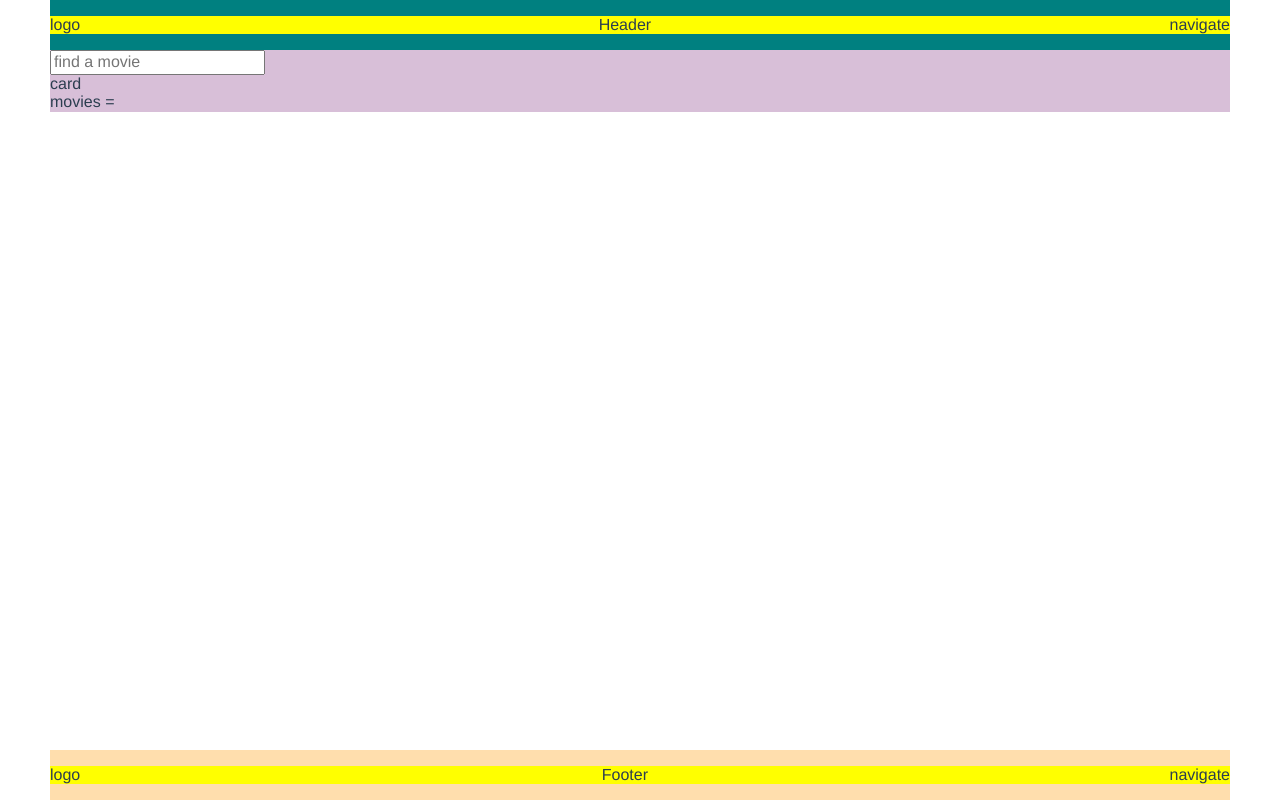
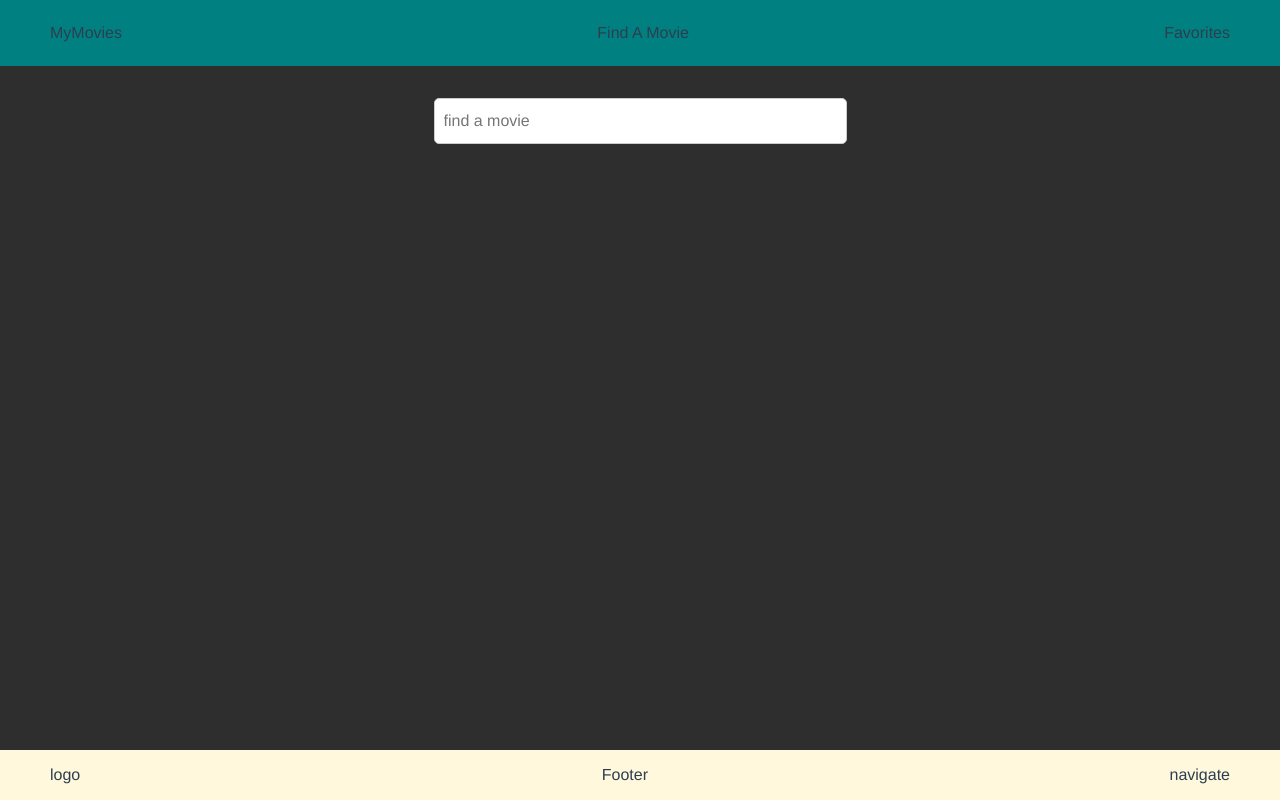
Before and after one commit to halilatilla/movie-search-vue, a Vue app: page / in a window 1280 px wide. Built offline with nearby package versions, Linux system fonts and the light colour scheme.

Commit message:
card added

```diff
--- a/src/App.vue
+++ b/src/App.vue
@@ -22,8 +22,9 @@ export default {
   font-family: Avenir, Helvetica, Arial, sans-serif;
   -webkit-font-smoothing: antialiased;
   -moz-osx-font-smoothing: grayscale;
+  background-color: rgb(45, 46, 45);
   color: #2c3e50;
-  max-width: 1180px;
+  //max-width: 1180px;
   margin: 0 auto;
   position: relative;
   height: 100vh;
--- a/src/components/Footer.vue
+++ b/src/components/Footer.vue
@@ -12,18 +12,18 @@ export default {};
 
 <style scoped lang="scss">
 .footer {
-  background-color: navajowhite;
   padding-top: 1rem;
   padding-bottom: 1rem;
   position: absolute;
   bottom: 0;
   left: 0;
   right: 0;
+  background-color: cornsilk;
   .items {
-    background-color: yellow;
     display: flex;
     justify-content: space-between;
-    margin: 0;
+    margin: 0 auto;
+    max-width: 1180px;
     .item {
       text-decoration: none;
       list-style: none;
--- a/src/components/Header.vue
+++ b/src/components/Header.vue
@@ -1,9 +1,9 @@
 <template lang='pug'>
   nav.header
     .items
-        a.item logo
-        a.item Header
-        a.item navigate
+        a.item MyMovies
+        a.item Find A Movie
+        a.item Favorites
 </template>
 
 <script>
@@ -12,14 +12,14 @@ export default {};
 
 <style scoped lang="scss">
 .header {
-  padding-top: 1rem;
-  padding-bottom: 1rem;
+  padding-top: 1.5rem;
+  padding-bottom: 1.5rem;
   background-color: teal;
   .items {
-    background-color: yellow;
     display: flex;
     justify-content: space-between;
-    margin: 0;
+    margin: 0 auto;
+    max-width: 1180px;
     .item {
       text-decoration: none;
       list-style: none;
--- a/src/components/MovieCard.vue
+++ b/src/components/MovieCard.vue
@@ -1,19 +1,21 @@
 <template lang='pug'>
-  .card(v-model='getMovies') card
-    div movies =  {{ movies }}
+  .card(v-if='getMovies')
+    img(:src='getMovies.Poster')
+    .information
+      .title {{ getMovies.Title }}
+      div {{ getMovies.imdbRating }}
+      div {{ getMovies.Year }}
+      div {{ getMovies.Genre }}
+      div {{ getMovies.Country }}
+      div {{ getMovies.Type }}
+      div {{ getMovies.Plot }}
 </template>
 
 <script>
-import { mapState } from "vuex";
 export default {
-  data() {
-    return {
-      movies: null
-    };
-  },
   computed: {
     getMovies() {
-      this.movies = this.$store.state.movies;
+      return this.$store.state.movies;
     }
   }
 };
@@ -21,6 +23,17 @@ export default {
 
 <style scoped lang='scss'>
 .card {
-  background-color: thistle;
+  display: flex;
+  max-width: 900px;
+  border-radius: 5px;
+  overflow: hidden;
+  .information {
+    background-color: rgb(235, 235, 235);
+    padding: 2rem;
+    .title {
+      font-size: 2rem;
+      font-weight: bold;
+    }
+  }
 }
 </style>
--- a/src/components/Search.vue
+++ b/src/components/Search.vue
@@ -4,13 +4,7 @@
 </template>
 
 <script>
-import { mapActions } from "vuex";
 export default {
-  data() {
-    return {
-      movie: ""
-    };
-  },
   methods: {
     getMovies() {
       this.$store.dispatch({ type: "getMovies", amount: this.movie });
@@ -20,4 +14,11 @@ export default {
 </script>
 
 <style scoped lang='scss'>
+input {
+  width: 400px;
+  height: 42px;
+  border: 1px solid #ccc;
+  border-radius: 5px;
+  padding-left: 9px;
+}
 </style>
--- a/src/store/index.js
+++ b/src/store/index.js
@@ -19,7 +19,6 @@ export default new Vuex.Store({
       const result = await axios.get(url);
       if (result.data.Error) return;
       commit("setMovies", result.data);
-      console.log(result.data);
     },
   },
   modules: {},
--- a/src/views/Home.vue
+++ b/src/views/Home.vue
@@ -17,6 +17,9 @@ export default {
 
 <style scoped lang='scss'>
 .home {
-  background-color: thistle;
+  margin-top: 2rem;
+  display: grid;
+  justify-items: center;
+  gap: 3rem;
 }
 </style>
```
